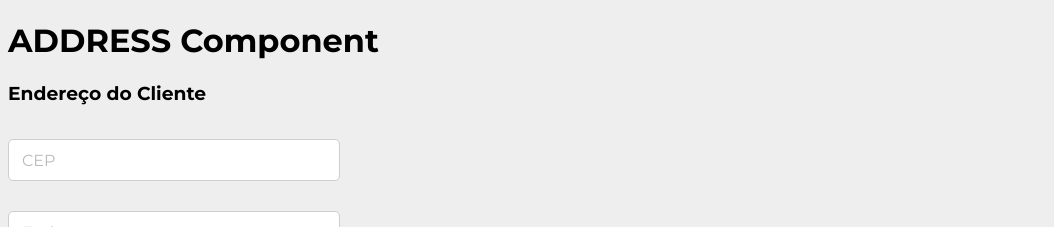
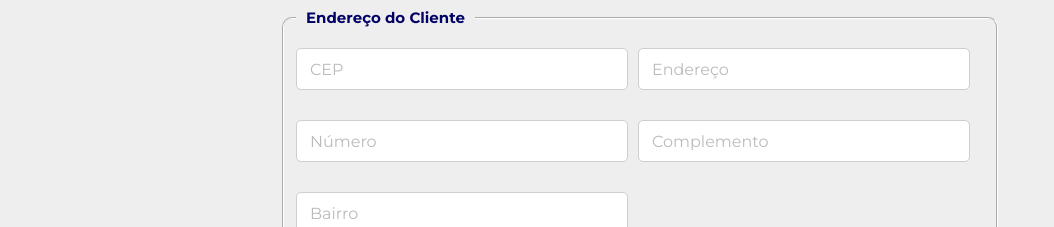
Before and after one commit to marcusviniciusmo/Companhia_Do_Saldo_Website, a React (Vite) app in the folder frontend/: page /orders/address in a window 1280 px wide. Shown: the top 227 px of the page, without its empty margins (0-1054 px from the left). Built offline with nearby package versions, Linux system fonts and the light colour scheme; no server answers.

Commit message:
Unfinished: Address component styling

```diff
--- a/frontend/src/components/Address/index.tsx
+++ b/frontend/src/components/Address/index.tsx
@@ -2,8 +2,11 @@ import { useEffect, useState } from "react";
 import { ViaCepApi, IbgeApi } from "../../api";
 import { Input } from "../Input";
 import { Select } from "../Select";
+import Icon from '../../assets/address/iconAddress.png';
 import { AddressViaCepApiProps, AddressRegionsProps, AddressStatesProps, AddressCitiesProps } from "../../types/Address";
 import { SetInput } from "../../utils/Functions";
+import { Container, Legend, FieldsetForm } from "../../styles/Form";
+import { InputRow } from "../../styles/InputRow";
 
 export function Address() {
   const [inputCep, setInputCep] = useState<string>('');
@@ -66,11 +69,10 @@ export function Address() {
   }, [inputState]);
 
   return (
-    <>
-      <h1>ADDRESS Component</h1>
-
-      <form>
-        <h3>Endereço do Cliente</h3>
+    <Container method='POST'>
+      <FieldsetForm icon={Icon}>
+        <Legend>Endereço do Cliente</Legend>
+        <InputRow>
           <Input
             type='text'
             id='fieldCep'
@@ -90,7 +92,9 @@ export function Address() {
             onChange={() => SetInput(event, setInputAddress)}
             clean={() => cleanInputAddress}
           />
+        </InputRow>
 
+        <InputRow>
           <Input
             type='text'
             id='fieldNumber'
@@ -110,6 +114,7 @@ export function Address() {
             onChange={() => SetInput(event, setInputComplement)}
             clean={() => cleanInputComplement}
           />
+        </InputRow>
 
         <Input
           type='text'
@@ -135,7 +140,7 @@ export function Address() {
           value={inputCity}
           onChange={() => SetInput(event, setInputCity)}
         />
-      </form>
-    </>
+      </FieldsetForm>
+    </Container>
   );
 };
--- a/frontend/src/components/Identification/index.tsx
+++ b/frontend/src/components/Identification/index.tsx
@@ -2,10 +2,11 @@ import { useEffect, useState } from "react";
 import { Input } from "../Input";
 import { IdentificationProps } from "../../types/Identification";
 import { MockedData } from "../../mocks/Identification";
+import Icon from '../../assets/identification/icon.png';
 import { SetInput } from "../../utils/Functions";
-import { Container, Legend } from "../../styles/Form";
+import { Container, Legend, FieldsetForm } from "../../styles/Form";
 import { InputRow } from "../../styles/InputRow";
-import { FieldsetId, FieldsetGender, Gender } from "./styles";
+import { FieldsetGender, Gender } from "./styles";
 
 export function Identification() {
   const [mockedData, setMockedData] = useState<IdentificationProps>();
@@ -31,10 +32,8 @@ export function Identification() {
   }, []);
 
   return (
-    <Container
-      method='POST'
-    >
-      <FieldsetId>
+    <Container method='POST'>
+      <FieldsetForm icon={Icon}>
         <Legend>{mockedData?.legend}</Legend>
         <InputRow>
           <Input
@@ -128,7 +127,7 @@ export function Identification() {
           onChange={() => SetInput(event, setInputBirthday)}
           clean={() => cleanInputBirthday}
         />
-      </FieldsetId>
+      </FieldsetForm>
     </Container>
   );
 };
--- a/frontend/src/components/Identification/styles.tsx
+++ b/frontend/src/components/Identification/styles.tsx
@@ -1,9 +1,4 @@
 import styled from "styled-components";
-import Icon from '../../assets/identification/icon.png';
-
-export const FieldsetId = styled.fieldset`
-  background: url(${Icon}) no-repeat 95% 95%;
-`;
 
 export const FieldsetGender = styled.fieldset`
   width: 30.2rem;
--- a/frontend/src/styles/Form/index.tsx
+++ b/frontend/src/styles/Form/index.tsx
@@ -1,4 +1,5 @@
 import styled from "styled-components";
+import { FieldsetProps } from "../../types/Form";
 
 export const Container = styled.form`
   width: 72rem;
@@ -18,3 +19,7 @@ export const Legend = styled.legend`
   font-weight: bold;
   padding-inline: 1.0rem;
 `;
+
+export const FieldsetForm = styled.fieldset<FieldsetProps>`
+  background: url(${(props) => props.icon}) no-repeat 95% 95%;
+`;
--- a/frontend/src/types/Form/index.tsx
+++ b/frontend/src/types/Form/index.tsx
@@ -1,3 +1,7 @@
 export interface FormProps {
   content: string[];
 };
+
+export interface FieldsetProps {
+  icon: string;
+};
```
Also changed, not shown: frontend/src/assets/address/iconAddress.png (added). Lines whose indentation alone changed are shown as unchanged.
